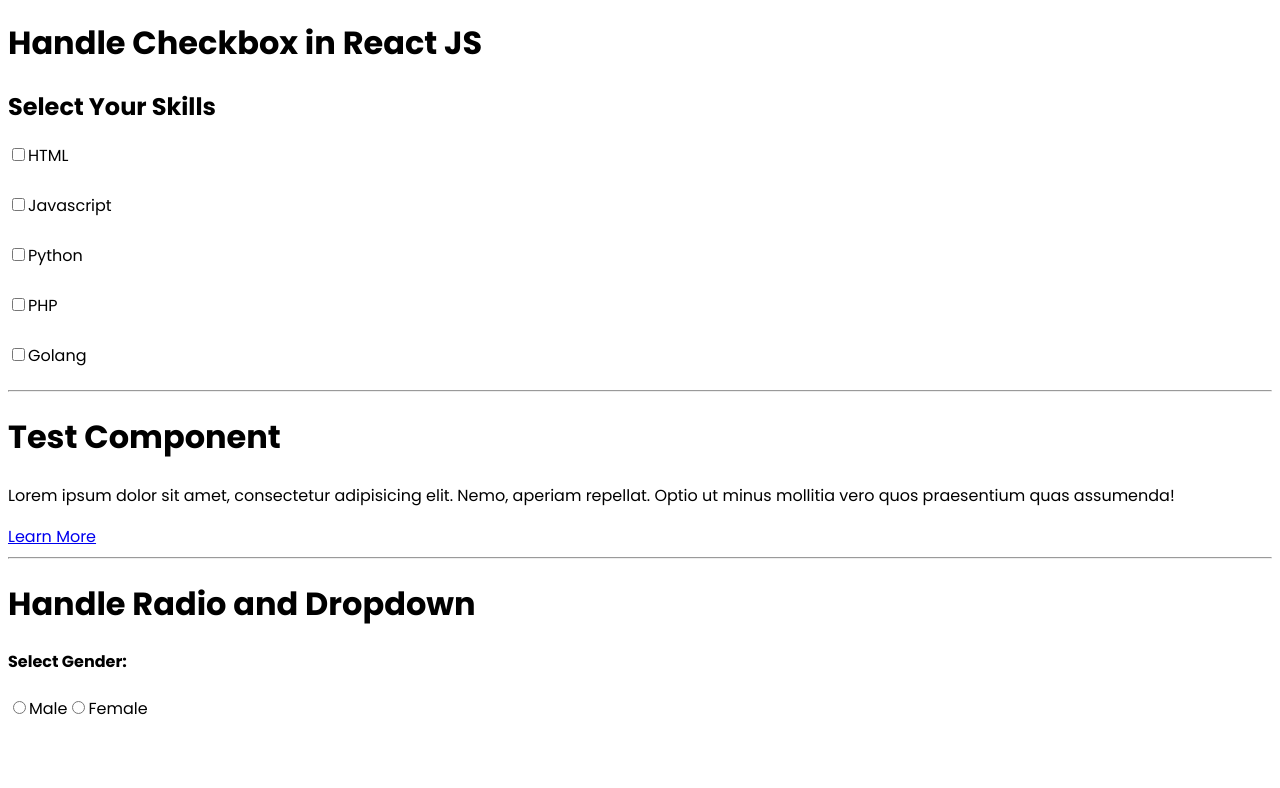
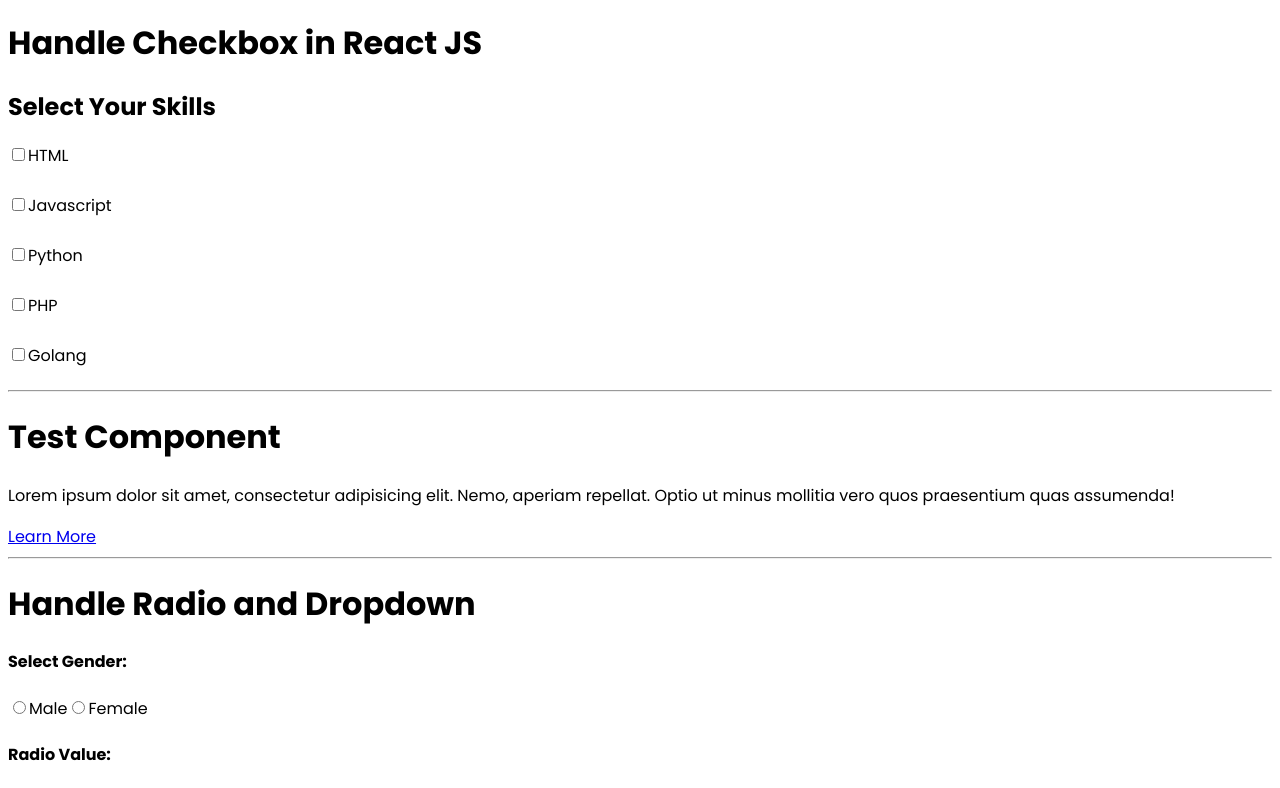
Before and after one commit to MoeezAhmed-Developer/React-Course, a React (Vite) app: page / in a window 1280 px wide. Shown: the part 3357-4145 px from the top of the page. Before the commit the page ends 4086 px from the top, so only its background shows below. Built offline with nearby package versions, Linux system fonts and the light colour scheme.

Commit message:
implement radio selection functionality in RadioDropdown component

```diff
--- a/src/components/radio.jsx
+++ b/src/components/radio.jsx
@@ -1,14 +1,24 @@
+import { useState } from "react";
+
 function RadioDropdown() {
+  const [radio, setRadio] = useState("");
   return (
     <div>
       <h1>Handle Radio and Dropdown</h1>
       <h4>Select Gender:</h4>
 
-      <input type="radio" name="gender" id="male" />
+      <input
+        type="radio"
+        name="gender"
+        id="male"
+        onChange={(evt) => setRadio(evt.target.value)}
+      />
       <label htmlFor="male">Male</label>
 
       <input type="radio" id="female" name="gender" />
       <label htmlFor="female">Female</label>
+
+      <h4>Radio Value: {radio}</h4>
     </div>
   );
 }
```
